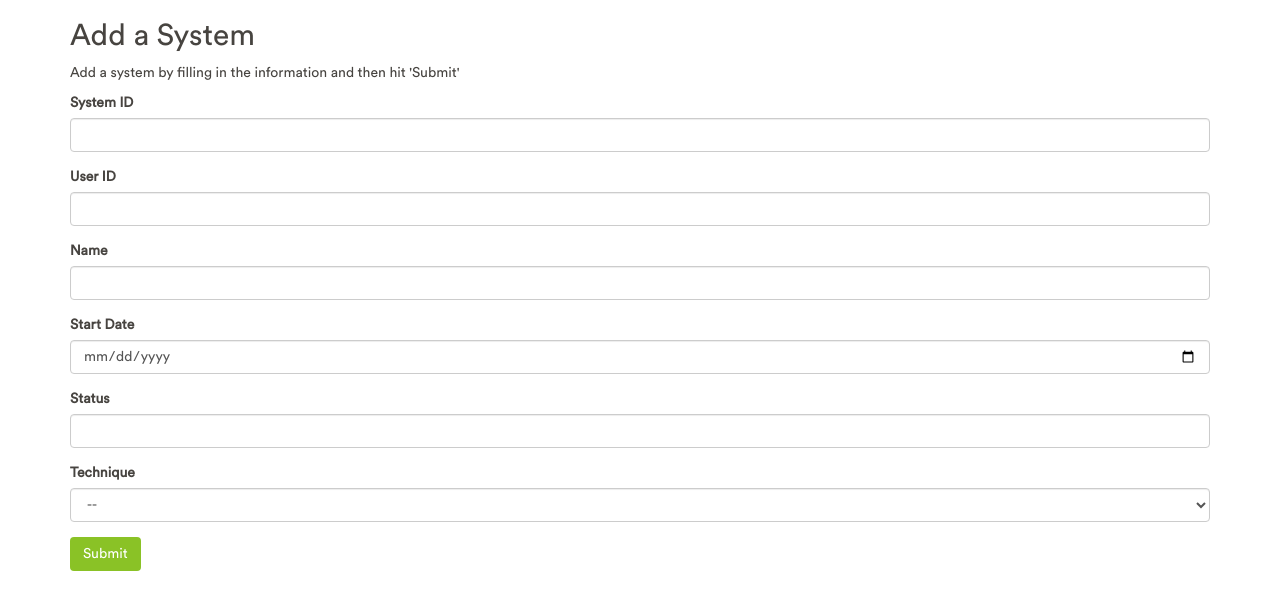
After one commit to baliga-lab/pf1010-web, a Flask app: template aqxWeb/templates/add_system.html in a window 1280 px wide. The commit adds this page. Shown: the top 610 px of the page. Run offline with Flask 2, Linux system fonts and the light colour scheme; the template is opened without the code that fills it, so the values that code supplies are empty; some libraries are stand-ins or nearby versions.

Commit message:
Added 'add_system' page and fixed navigation links

```diff
--- a/aqxWeb/nav.py
+++ b/aqxWeb/nav.py
@@ -45,6 +45,7 @@ def guest():
         SidedViewImage('https://aquaponics.systemsbiology.net/static/images/pflogo2.png', 'Project Feed 1010', True, '.index'),
         SidedLink('Login with Google+', 'https://accounts.google.com/o/oauth2/auth?response_type=token&client_id=757190606234-pnqru7tabom1p1hhvpm0d3c3lnjk2vv4.apps.googleusercontent.com&redirect_uri=http://127.0.0.1:5000/social/Home&scope=https://www.googleapis.com/auth/plus.login https://www.googleapis.com/auth/userinfo.email', False),
         View('Home', 'frontend.index'),
+        View('About', 'frontend.about'),
         View('Explore', 'dav.explore')
     )
 
@@ -54,8 +55,8 @@ def member():
     return Navbar(
         SidedViewImage('https://aquaponics.systemsbiology.net/static/images/pflogo2.png', 'Project Feed 1010', True, '.index'),
         View('Home', 'social.index'),
+        View('Profile', 'frontend.coming'),
         View('Explore', 'dav.explore'),
-        View('Profile', 'frontend.coming'),
         Subgroup('Collaborate',
             View('Systems', 'frontend.coming'),
             View('Groups', 'frontend.coming'),
--- /dev/null
+++ b/aqxWeb/templates/add_system.html
@@ -0,0 +1,49 @@
+{% extends "base.html" %}
+
+{% block title %}Add System{% endblock %}
+
+{% block content %}
+    <form method="post" action="#">
+        <div class="form_description">
+            <h2>Add a System</h2>
+            <p>Add a system by filling in the information and then hit 'Submit'</p>
+        </div>
+        <div class="form-group">
+            <label for="sys.id">System ID</label>
+            <input type="text" class="form-control" id="sys.id">
+        </div>
+        <div class="form-group">
+            <label for="sys.uid">User ID</label>
+            <input type="text" class="form-control" id="sys.uid">
+        </div>
+        <div class="form-group">
+            <label for="sys.name">Name</label>
+            <input type="text" class="form-control" id="sys.name">
+        </div>
+        <div class="form-group">
+            <label for="sys.date">Start Date</label>
+            <input type="date" class="form-control" id="sys.date">
+        </div>
+        <div class="form-group">
+            <label for="sys.status">Status</label>
+            <input type="text" class="form-control" id="sys.status">
+        </div>
+        <div class="form-group">
+            <label for="sys.tech">Technique</label>
+            <select class="form-control" id="selectTechnique">
+                <option value="" selected="selected">--</option>
+                <option value="Ebb and Flow (Media-based)">Ebb and Flow (Media-based)</option>
+                <option value="Floating Raft">Floating Raft</option>
+                <option value="Nutrient Film Technique (NFT)">Nutrient Film Technique (NFT)</option>
+                <option value="Vertical Flow Through">Vertical Flow Through</option>
+            </select>
+        </div>
+            <input type="hidden" name="form_id" value="1109934" />
+            <input id="saveForm" class="btn btn-green" type="submit" name="submit" value="Submit" />
+    </form>
+{% endblock %}
+
+{% block scripts %}
+    {{ super() }}
+    <script type="text/javascript" src="{{ url_for('dav.static', filename='js/aqxmap.js') }}"></script>
+{% endblock %}
```
Also changed, not shown: aqxWeb/frontend.py (+12 -2 lines), aqxWeb/sc/templates/home.html (+6 -5 lines).
